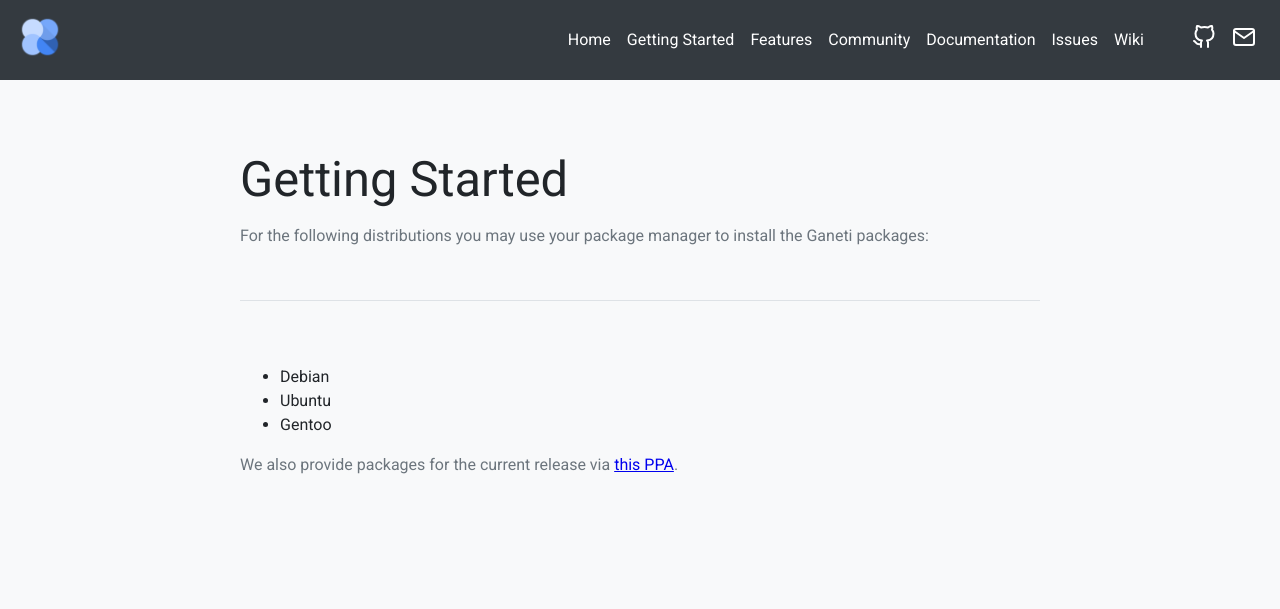
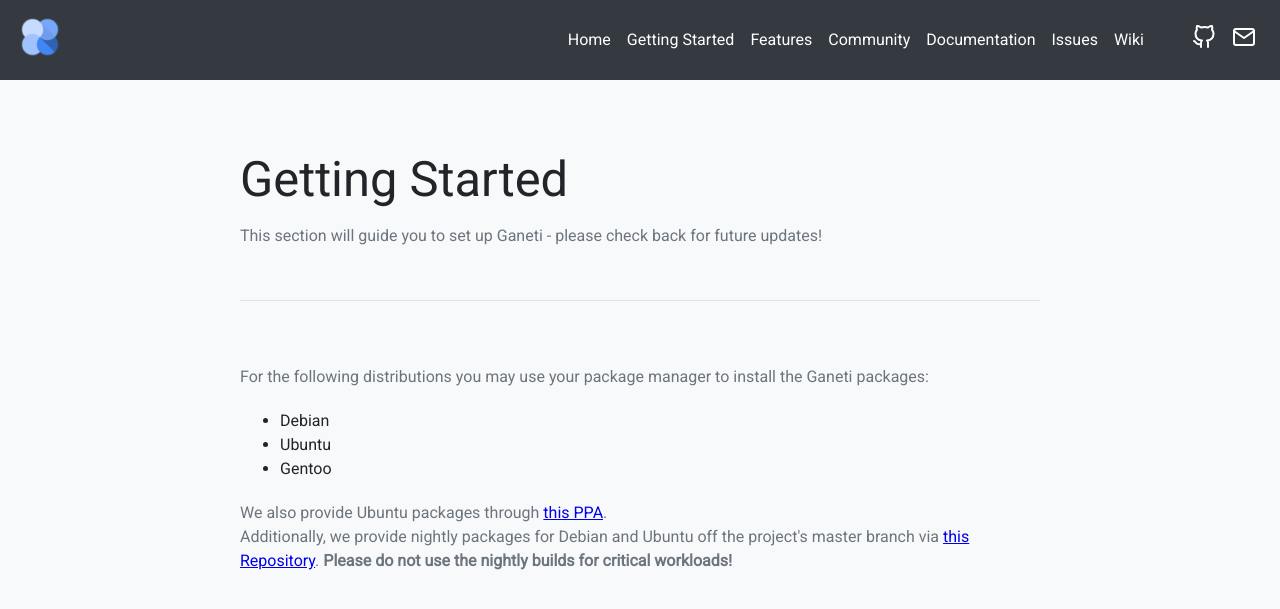
Before and after one commit to ganeti/ganeti.org, a Jekyll site: the page built from gettingstarted.html, in a window 1280 px wide. Shown: the top 609 px of the page. Built offline with Jekyll 4.4.1, drawn with Linux system fonts in a browser that asks for light colours.

Commit message:
add link to nightly builds repository

```diff
--- a/gettingstarted.html
+++ b/gettingstarted.html
@@ -6,19 +6,21 @@ title: Ganeti - Getting Started
 <article>
     <header>
         <h1>Getting Started</h1>
-        <p>
-            For the following distributions you may use your package manager to install the Ganeti packages:
-        </p>
+        <p>This section will guide you to set up Ganeti - please check back for future updates!</p>
     </header>
 
     <section>
+        <p>
+            For the following distributions you may use your package manager to install the Ganeti packages:
         <ul>
             <li>Debian</li>
             <li>Ubuntu</li>
             <li>Gentoo</li>
         </ul>
+        </p>
         <p>
-            We also provide packages for the current release via <a href="https://launchpad.net/~pkg-ganeti-devel/+archive/ubuntu/lts">this PPA</a>.
+        We also provide Ubuntu packages through <a href="https://launchpad.net/~pkg-ganeti-devel/+archive/ubuntu/lts">this PPA</a>.<br>
+        Additionally, we provide nightly packages for Debian and Ubuntu off the project's master branch via <a href="https://deb.ganeti.dev">this Repository</a>. <b>Please do not use the nightly builds for critical workloads!</b>
         </p>
     </section>
 </article>
```
